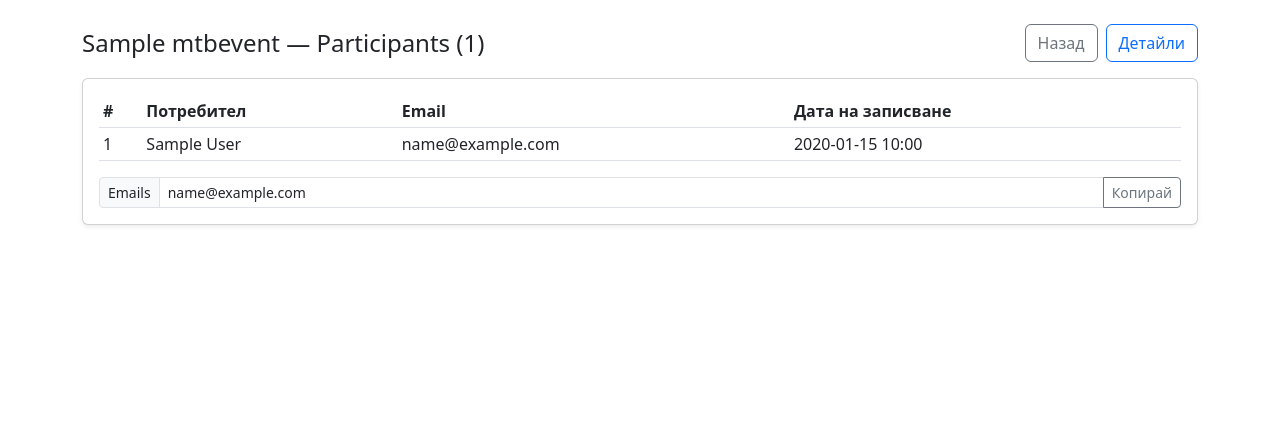
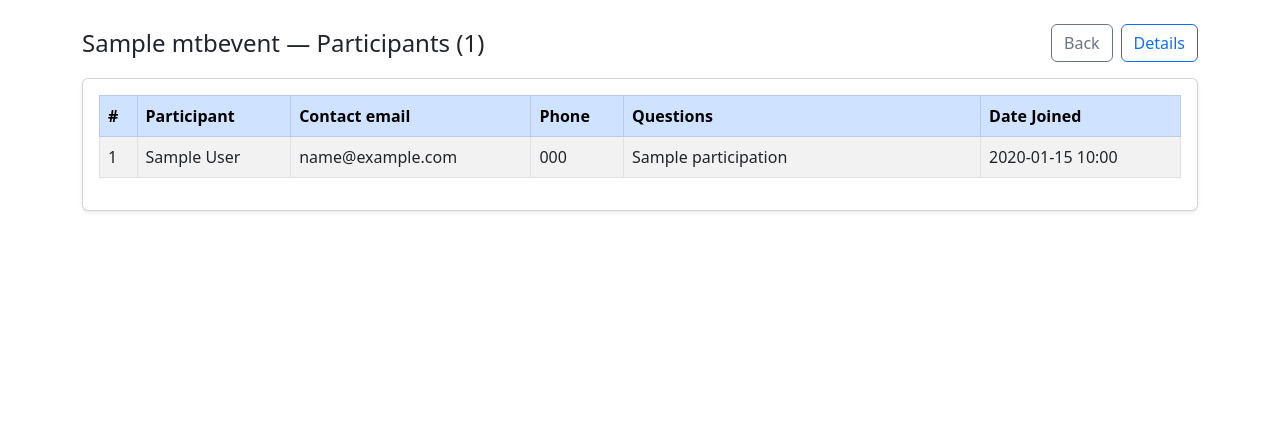
Before and after one commit to DimoIvanov81/adventure, a Django app: page /my-event/1/participants/ in a window 1280 px wide. Shown: the part 64-489 px from the top of the page. Run offline with Django 5.2, Linux system fonts and the light colour scheme; a user stored in the database is signed in; tables that the repository leaves empty hold one stand-in row (values such as "Sample post"); grey boxes marked "Sample" are stand-in pictures.

Commit message:
fix: made correction into participation view and the corresponding template

```diff
--- a/adventure/common/views.py
+++ b/adventure/common/views.py
@@ -96,10 +96,17 @@ class MyEventParticipantsView(LoginRequiredMixin, DetailView):
 
     def get_context_data(self, **kwargs):
         ctx = super().get_context_data(**kwargs)
-        participants = self.object.participations_to_event.all()
+        participants = (
+            self.object.participations_to_event
+            .select_related("user")
+            .order_by("-date_joined")
+        )
         ctx["participants"] = participants
         ctx["participants_count"] = participants.count()
-        ctx["emails_list"] = ", ".join(p.user.email for p in participants)
+        ctx["emails_list"] = ", ".join(
+            (p.contact_email or p.user.email) for p in participants
+            if (p.contact_email or p.user.email)
+        )
         return ctx
 
 
--- a/adventure/mtb_events/forms.py
+++ b/adventure/mtb_events/forms.py
@@ -20,8 +20,6 @@ class MtbEventForm(PlaceholderFormMixin, forms.ModelForm):
         'contact_email': 'Contact email',
         'contact_phone': 'Contact phone number',
     }
-
-
 
 
 class MtbEventImageForm(PlaceholderFormMixin, forms.ModelForm):
--- a/adventure/mtb_events/models.py
+++ b/adventure/mtb_events/models.py
@@ -64,14 +64,14 @@ class Participation(models.Model):
     event = models.ForeignKey(
         MtbEvent,
         on_delete=models.CASCADE,
-        related_name='participations_to_event'  # gives us a queryset of Participation's objects for this event from
-        # which we can get the count of user or the user itself who have joined the event
+        related_name='participations_to_event'
     )
 
     user = models.ForeignKey(
         UserModel,
         on_delete=models.CASCADE,
-        related_name='participations_to_user'  # gives us the events for which the user has been signed
+        related_name='participations_to_user'
+
     )
 
     contact_email = models.EmailField(
--- a/adventure/mtb_events/urls.py
+++ b/adventure/mtb_events/urls.py
@@ -9,7 +9,7 @@ from adventure.mtb_events.views import (
     add_event_comment,
     edit_event_comment,
     delete_event_comment,
-    participate_event,
+    ParticipationCreateView,
     cancel_participation,
 )
 
@@ -25,7 +25,7 @@ urlpatterns = [
     path('comments/<int:comment_id>/edit/', edit_event_comment, name='edit_event_comment'),
     path('comments/<int:comment_id>/delete/', delete_event_comment, name='delete_event_comment'),
 
-    path('<int:pk>/participate/', participate_event, name='participate_event'),
+    path('<int:pk>/participate/', ParticipationCreateView.as_view(), name='participate_event'),
     path("<int:pk>/cancel/", cancel_participation, name="cancel_participation"),
 
 ]
--- a/adventure/mtb_tracks/models.py
+++ b/adventure/mtb_tracks/models.py
@@ -51,10 +51,6 @@ class MtbTracks(models.Model):
     def average_rating(self):
         return self.ratings.aggregate(avg=Avg('rating'))['avg'] or 0
 
-    # @property
-    # def stars(self):
-    #     return round(self.average_rating)
-
 
 class TrackImages(models.Model):
     track = models.ForeignKey(
--- a/templates/common/my_event_participants.html
+++ b/templates/common/my_event_participants.html
@@ -6,8 +6,8 @@
         <div class="d-flex justify-content-between align-items-center mb-3">
             <h1 class="h4 mb-0">{{ event.title }} — Participants ({{ participants_count }})</h1>
             <div class="d-flex gap-2">
-      <button type="button" class="btn btn-outline-secondary" onclick="history.back()">Назад</button>
-      <a href="{% url 'event_details' event.pk %}" class="btn btn-outline-primary">Детайли</a>
+                <button type="button" class="btn btn-outline-secondary" onclick="history.back()">Back</button>
+                <a href="{% url 'event_details' event.pk %}" class="btn btn-outline-primary">Details</a>
             </div>
         </div>
 
@@ -15,13 +15,16 @@
             <div class="card shadow-sm">
                 <div class="card-body">
                     <div class="table-responsive">
-          <table class="table table-sm align-middle mb-3">
-            <thead>
+                        <table class="table table-bordered table-striped table-hover align-middle participants-table">
+
+                            <thead class="table-primary">
                             <tr>
-                <th scope="col">#</th>
-                <th scope="col">Потребител</th>
-                <th scope="col">Email</th>
-                <th scope="col">Дата на записване</th>
+                                <th class="text-nowrap" scope="col">#</th>
+                                <th class="text-nowrap" scope="col">Participant</th>
+                                <th class="text-nowrap" scope="col">Contact email</th>
+                                <th class="text-nowrap" scope="col">Phone</th>
+                                <th class="text-nowrap" scope="col" style="min-width:260px;">Questions</th>
+                                <th class="text-nowrap" scope="col">Date Joined</th>
                             </tr>
                             </thead>
                             <tbody>
@@ -29,32 +32,23 @@
                                 <tr>
                                     <td>{{ forloop.counter }}</td>
                                     <td>{{ p.user.profile.full_name|default:p.user.email }}</td>
-                  <td>{{ p.user.email }}</td>
+
+                                    <td>{{ p.contact_email|default:p.user.email|default:"—" }}</td>
+                                    <td>{{ p.contact_phone|default:"—" }}</td>
+                                    <td class="text-break">{{ p.questions|default:"—"|linebreaksbr }}</td>
                                     <td>{{ p.date_joined|date:"Y-m-d H:i" }}</td>
                                 </tr>
                             {% endfor %}
                             </tbody>
                         </table>
-        </div>
 
-        <div class="input-group input-group-sm">
-          <span class="input-group-text">Emails</span>
-          <input id="emailsField" type="text" class="form-control" readonly value="{{ emails_list }}">
-          <button class="btn btn-outline-secondary" type="button" onclick="copyEmails()">Копирай</button>
                     </div>
                 </div>
             </div>
         {% else %}
-    <div class="alert alert-info">Няма записани участници.</div>
+            <div class="alert alert-info">No participants!</div>
         {% endif %}
     </div>
 
-<script>
-function copyEmails(){
-  const el = document.getElementById('emailsField');
-  el.select();
-  el.setSelectionRange(0, 99999);
-  navigator.clipboard.writeText(el.value);
-}
-</script>
+
 {% endblock %}
--- a/templates/events/event_list.html
+++ b/templates/events/event_list.html
@@ -26,7 +26,7 @@
                                     </a>
                                 {% else %}
                                     <a href="{% url 'event_details' event.pk %}">
-                                        <img src="{% static 'placeholder-event.jpg' %}" class="card-img-top"
+                                        <img src="{% static 'images/default-picture.png' %}" class="card-img-top"
                                              alt="No image">
                                     </a>
                                 {% endif %}
--- a/templates/tracks/explore_tracks.html
+++ b/templates/tracks/explore_tracks.html
@@ -18,7 +18,7 @@
                         {% if track.first_image %}
                             <img src="{{ track.first_image.image.url }}" class="card-img-top" alt="{{ track.title }}">
                         {% else %}
-                            <img src="{% static 'images/default_track.jpg' %}" class="card-img-top" alt="Default image"> TODO: I have to set a default picture
+                            <img src="{% static 'images/default_track.png' %}" class="card-img-top" alt="Default image">
                         {% endif %}
                         <div class="card-body d-flex flex-column">
                             <h5 class="card-title">{{ track.title }}</h5>
```
Also changed, not shown: adventure/mtb_events/views.py (+19 -28 lines), static/track_detail.css (+27 -9 lines), templates/events/event_confirm_delete.html (+4 -4 lines), templates/events/event_detail.html (+12 -8 lines), templates/events/participation_form.html (added, +46 -0 lines), templates/tracks/all_tracks.html (deleted, +0 -10 lines), templates/tracks/track_detail.html (+5 -3 lines), 2 other files. Lines whose indentation alone changed are shown as unchanged.
